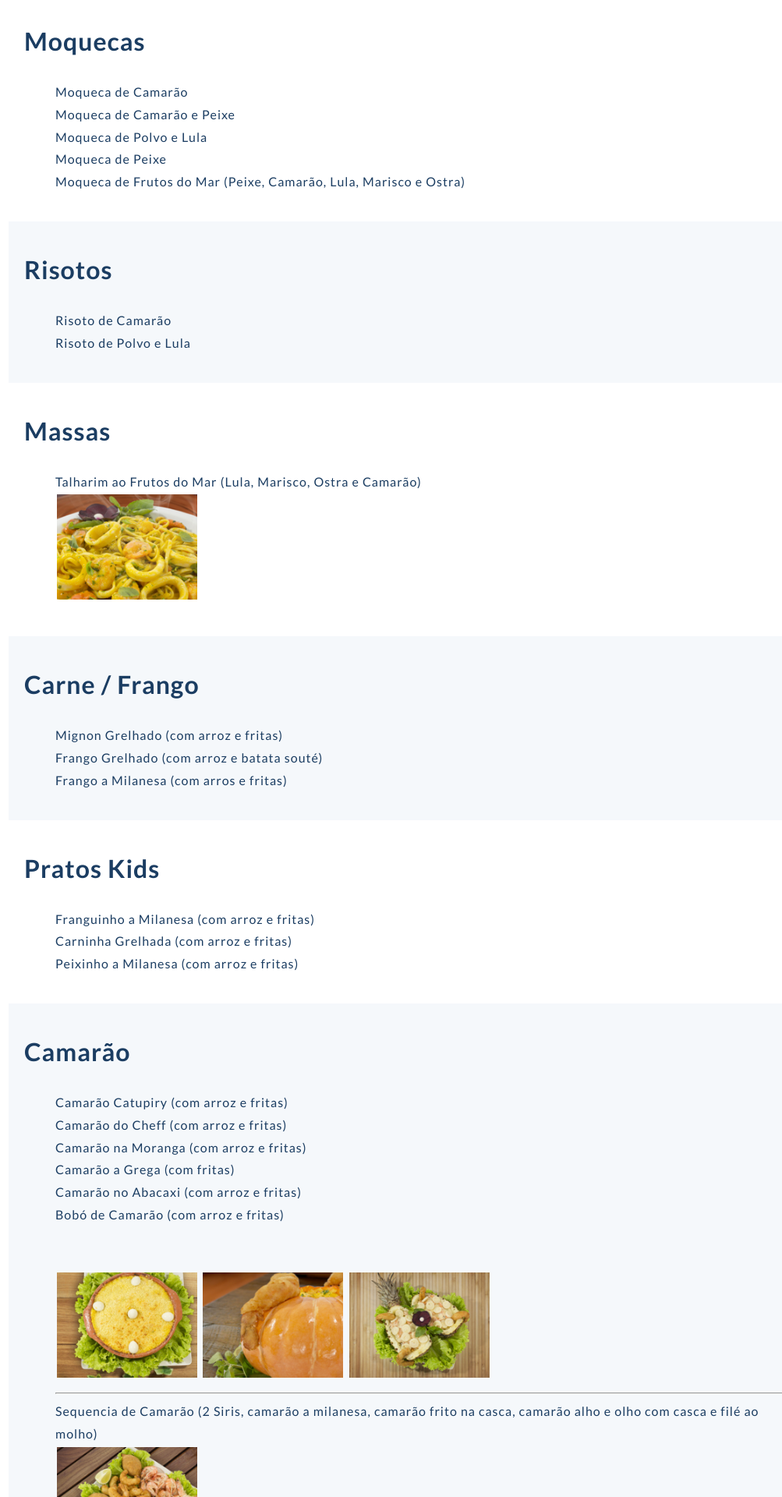
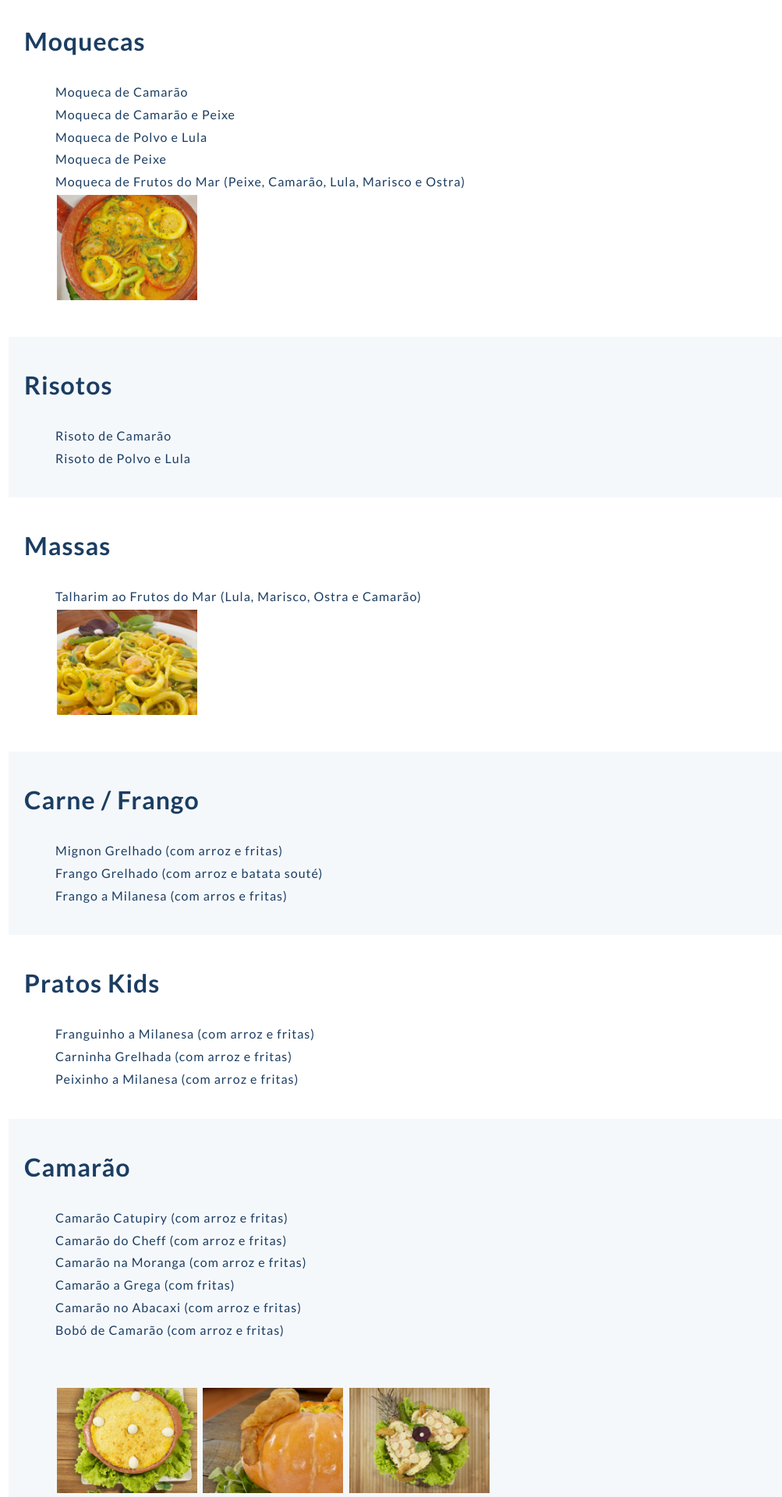
Before and after one commit to billrestaurante/bill-website, a Jekyll site: the page built from cardapio.html, in a window 1280 px wide. Shown: the part 1043-2963 px from the top of the page at 78% size, without its empty margins (117-1120 px from the left). Built offline with Jekyll 4.4.1, drawn with Linux system fonts in a browser that asks for light colours.

Commit message:
added images on cardapio

```diff
--- a/cardapio.html
+++ b/cardapio.html
@@ -29,6 +29,11 @@ icon-title: ic-restaurant
         <li>Moqueca de Polvo e Lula</li>
         <li>Moqueca de Peixe</li>
         <li>Moqueca de Frutos do Mar (Peixe, Camarão, Lula, Marisco e Ostra)</li>
+        <li>
+          <a href="{{site.baseurl}}/img/pratos/13.jpg" data-lightbox="billone">
+            <img class="thumb" src="{{site.baseurl}}/img/pratos/13_thumb.png" alt="">
+          </a>
+        </li>
       </ul>
     </div>
     <div class="item-b menu-item">
@@ -108,6 +113,11 @@ icon-title: ic-restaurant
       <ul>
         <li>Filé Grelhado com Alcaparras</li>
         <li>Filé a Belle Meuniere (com arroz com brócolis, pirão e batata souté)</li>
+        <li>
+          <a href="{{site.baseurl}}/img/pratos/12.jpg" data-lightbox="billone">
+            <img class="thumb" src="{{site.baseurl}}/img/pratos/12_thumb.png" alt="">
+          </a>
+        </li>
         <li>Filé Grelhado Simples (sem acompanhamentos)</li>
       </ul>
     </div>
```
